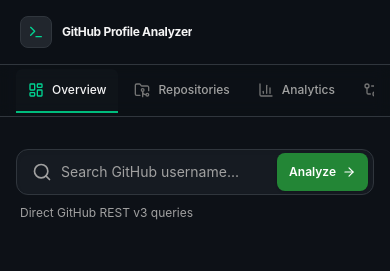
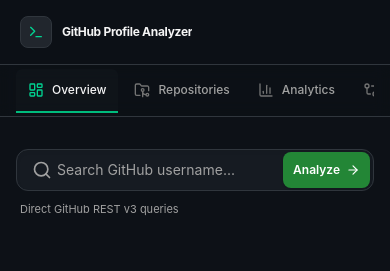
Before and after one commit to rstaamaji/GitHub-Profile-Analyzer, a React (Vite) app: page / in a window 390 px wide. Shown: the top 271 px of the page. Built offline with nearby package versions, Linux system fonts and the light colour scheme; no server answers.

Commit message:
feat(responsive): improve SearchBar responsiveness, clear button hit area, and helper hints

```diff
--- a/src/components/search/SearchBar.tsx
+++ b/src/components/search/SearchBar.tsx
@@ -103,7 +103,7 @@ export const SearchBar: React.FC<SearchBarProps> = ({
             }}
             placeholder="Search GitHub username..."
             disabled={isLoading}
-            className={`w-full bg-[#161b22] text-neutral-100 placeholder-neutral-400 pl-11 sm:pl-12 pr-28 sm:pr-36 py-3 sm:py-3.5 rounded-xl border focus:outline-none focus:ring-2 text-sm sm:text-base font-normal transition duration-150 shadow-inner disabled:opacity-60 disabled:cursor-not-allowed ${
+            className={`w-full bg-[#161b22] text-neutral-100 placeholder-neutral-400 pl-10 sm:pl-12 pr-24 sm:pr-36 py-2.5 sm:py-3.5 rounded-xl border focus:outline-none focus:ring-2 text-sm sm:text-base font-normal transition duration-150 shadow-inner disabled:opacity-60 disabled:cursor-not-allowed ${
               emptyHint
                 ? 'border-amber-500/60 focus:border-amber-400 focus:ring-amber-500/30'
                 : 'border-[#30363d] focus:border-neutral-400 focus:ring-emerald-500/40'
@@ -111,13 +111,13 @@ export const SearchBar: React.FC<SearchBarProps> = ({
           />
 
           {/* Action buttons on the right */}
-          <div className="absolute right-1.5 sm:right-2 flex items-center gap-1 sm:gap-1.5">
+          <div className="absolute right-1 sm:right-2 flex items-center gap-1 sm:gap-1.5">
             {username && !isLoading && (
               <button
                 type="button"
                 onClick={handleClear}
                 aria-label="Clear username input"
-                className="p-2 min-h-[36px] min-w-[36px] flex items-center justify-center text-neutral-400 hover:text-neutral-200 hover:bg-[#21262d] rounded-lg transition-colors cursor-pointer focus:outline-none focus-visible:ring-2 focus-visible:ring-emerald-500"
+                className="p-1.5 sm:p-2 min-h-[36px] min-w-[36px] flex items-center justify-center text-neutral-400 hover:text-neutral-200 hover:bg-[#21262d] rounded-lg transition-colors cursor-pointer focus:outline-none focus-visible:ring-2 focus-visible:ring-emerald-500"
               >
                 <X className="w-4 h-4" aria-hidden="true" />
               </button>
@@ -127,7 +127,7 @@ export const SearchBar: React.FC<SearchBarProps> = ({
               type="submit"
               disabled={isLoading}
               aria-label="Analyze GitHub Profile"
-              className="inline-flex items-center justify-center gap-1.5 px-3 sm:px-4 py-2 min-h-[38px] sm:min-h-[40px] bg-[#238636] hover:bg-[#2ea043] active:bg-[#238636] disabled:opacity-50 disabled:cursor-not-allowed text-white text-xs sm:text-sm font-semibold rounded-lg transition duration-150 cursor-pointer shadow-sm focus:outline-none focus-visible:ring-2 focus-visible:ring-emerald-400 focus-visible:ring-offset-2 focus-visible:ring-offset-[#161b22]"
+              className="inline-flex items-center justify-center gap-1.5 px-2.5 sm:px-4 py-1.5 sm:py-2 min-h-[36px] sm:min-h-[40px] bg-[#238636] hover:bg-[#2ea043] active:bg-[#238636] disabled:opacity-50 disabled:cursor-not-allowed text-white text-xs sm:text-sm font-semibold rounded-lg transition duration-150 cursor-pointer shadow-sm focus:outline-none focus-visible:ring-2 focus-visible:ring-emerald-400 focus-visible:ring-offset-2 focus-visible:ring-offset-[#161b22]"
             >
               {isLoading ? (
                 <>
@@ -149,6 +149,7 @@ export const SearchBar: React.FC<SearchBarProps> = ({
           <div
             id="search-empty-hint"
             role="alert"
+            aria-live="assertive"
             className="mt-2 px-1 flex items-center gap-1.5 text-xs text-amber-300 text-left"
           >
             <AlertCircle className="w-3.5 h-3.5 text-amber-400 shrink-0" aria-hidden="true" />
@@ -159,7 +160,7 @@ export const SearchBar: React.FC<SearchBarProps> = ({
         {/* Input helper & keyboard shortcut note */}
         <div
           id="search-helper-note"
-          className="mt-2.5 px-1 flex flex-wrap items-center justify-between gap-1 text-xs text-neutral-400"
+          className="mt-2.5 px-1 flex flex-wrap items-center justify-between gap-1 text-[11px] sm:text-xs text-neutral-400"
         >
           <div className="flex items-center gap-1.5 flex-wrap">
             <span>Direct GitHub REST v3 queries</span>
```
